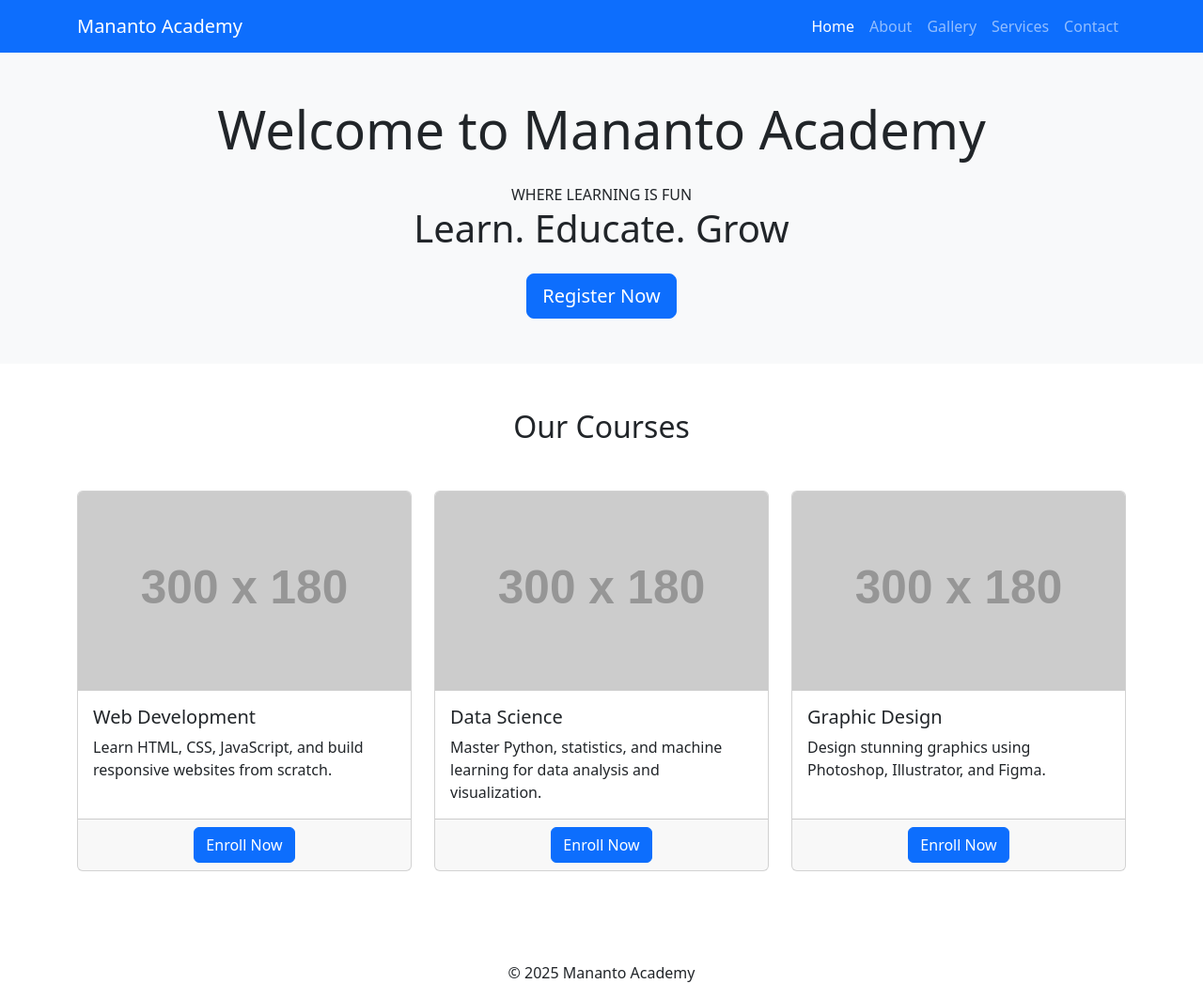
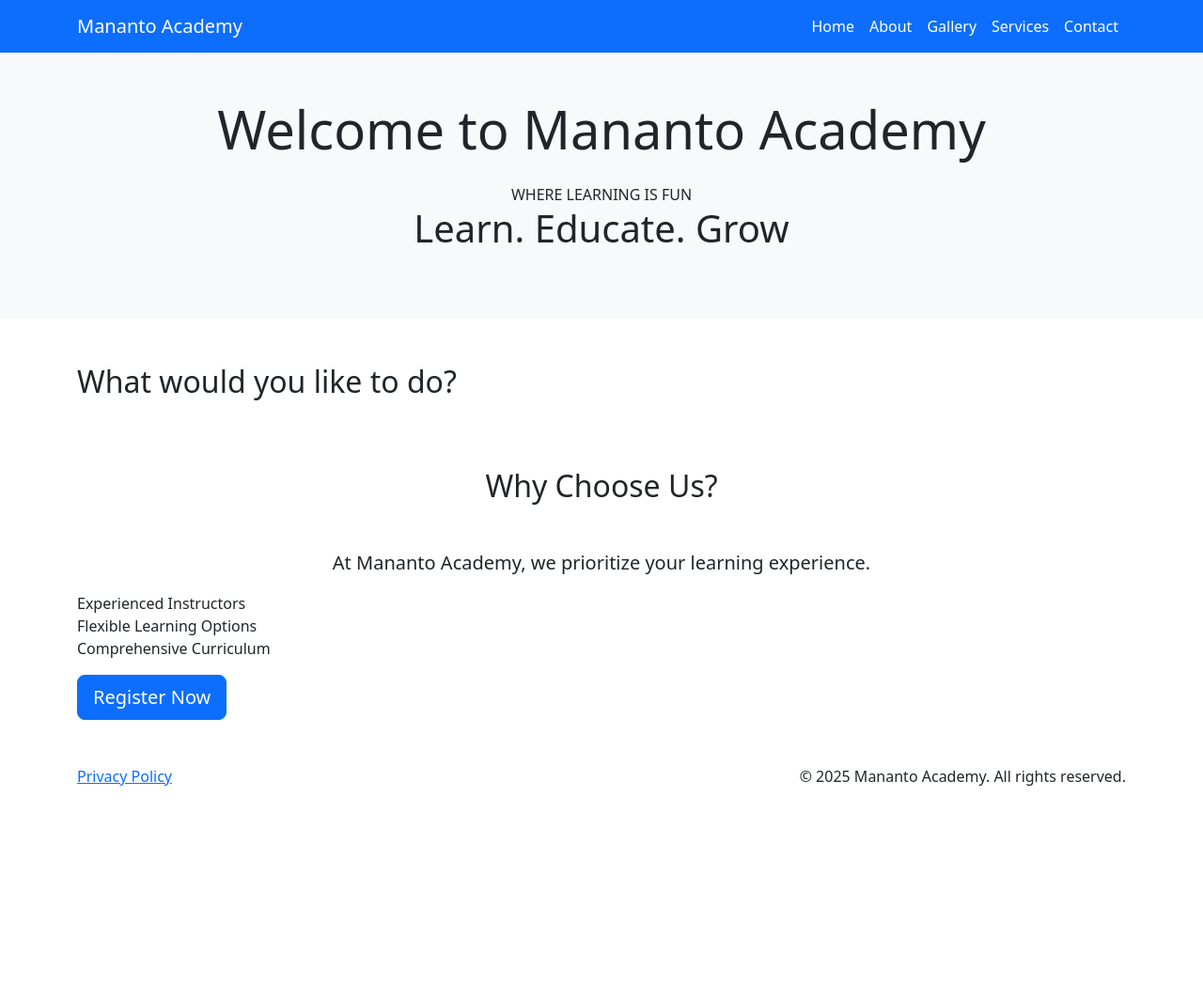
Before and after one commit to 13wealth/WEDE5020_WEBDev, a plain HTML site: page index.html in a window 1280 px wide. Shown: the whole page at 94% size. After the commit the page ends 886 px from the top, so only its background shows below. Drawn offline with nearby package versions, Linux system fonts and the light colour scheme; placeholder pictures from the web are drawn by us.

Commit message:
update: index.html footer

```diff
--- a/index.html
+++ b/index.html
@@ -1,16 +1,16 @@
 <!doctype html>
 <html lang="en">
     <head>
-        <title>Mananto Academy</title>
         <meta charset="utf-8" />
         <meta name="viewport" content="width=device-width, initial-scale=1, shrink-to-fit=no" />
-
-        <!-- Bootstrap CSS v5.2.1 -->
+        <title>Mananto Academy</title>
+        <!--- Bootstrap CSS v5.3.2 -->
         <link
             href="https://cdn.jsdelivr.net/npm/bootstrap@5.3.2/dist/css/bootstrap.min.css"
             rel="stylesheet"
             integrity="sha384-T3c6CoIi6uLrA9TneNEoa7RxnatzjcDSCmG1MXxSR1GAsXEV/Dwwykc2MPK8M2HN"
             crossorigin="anonymous" />
+        <!--- Bootstrap CSS v5.2.1 -->
         <link rel="stylesheet" href="styles.css" />
     </head>
     <body>
@@ -21,7 +21,8 @@
                 <!--- navbar-expand-lg → navbar expands (horizontal) on large screens; collapses on smaller screens -->
                 <!--- navbar-dark → dark-colored text/icons for navbar -->
                 <!--- bg-primary → background color from Bootstrap’s primary color -->
-                <div class="container">
+                <div class="container nav-container">
+                    <!--- Centers content horizontally and adds side padding -->
                     <a class="navbar-brand" href="index.html">Mananto Academy</a>
                     <!--- Links you back to the homepage -->
                     <!--- Creates a button that toggles the navigation menu for mobile screens -->
@@ -42,97 +43,71 @@
                         <!--- id="hamburger" → matches data-bs-target from the button -->
                         <ul class="navbar-nav ms-auto">
                             <li class="nav-item"><a class="nav-link active" href="index.html">Home</a></li>
-                            <!--- Links you back to the homepage -->
-                            <li class="nav-item"><a class="nav-link" href="about.html">About</a></li>
-                            <li class="nav-item"><a class="nav-link" href="gallery.html">Gallery</a></li>
-                            <li class="nav-item"><a class="nav-link" href="services.html">Services</a></li>
-                            <li class="nav-item"><a class="nav-link" href="contact.html">Contact</a></li>
+                            <li class="nav-item"><a class="nav-link active" href="about.html">About</a></li>
+                            <li class="nav-item"><a class="nav-link active" href="gallery.html">Gallery</a></li>
+                            <li class="nav-item"><a class="nav-link active" href="services.html">Services</a></li>
+                            <li class="nav-item"><a class="nav-link active" href="contact.html">Contact</a></li>
                         </ul>
                     </div>
                 </div>
             </nav>
         </header>
         <main>
-              <!--- Hero Section -->
+            <!--- Hero Section -->
             <section class="text-center py-5 bg-light">
-                  <!--- py-5 → vertical padding on the top and bottom of the section (y-axis) -->
-                <div class="container"> <!--- Centers content horizontally and adds side padding -->
+                <!--- py-5 → vertical padding on the top and bottom of the section (y-axis) -->
+                <div class="container hero-container">
                     <h1 class="display-4 mb-4">Welcome to Mananto Academy</h1>
                     <p class="mb-0">WHERE LEARNING IS FUN</p>
                     <p class="display-6 lead mb-4">Learn. Educate. Grow</p>
-                      <!--- display-6 → slightly smaller heading -->
-                      <!--- lead → makes the text stand out as a lead paragraph -->
-                      <!--- mb-4 → bottom margin -->
-                    <a href="registration.html" class="btn btn-primary btn-lg">Register Now</a>
-                      <!--- btn → basic button styling -->
-                      <!--- btn-primary → primary color -->
-                      <!--- btn-lg → large button -->
+                    <!--- display-6 → slightly smaller heading -->
+                    <!--- lead → makes the text stand out as a lead paragraph -->
+                    <!--- mb-4 → bottom margin -->
                 </div>
             </section>
-              <!--- Side panel section -->
-            <section class="py-5">
+                        <!--- side menu section -->
+            <section class="py-5"> <!--- py-5 vertical padding, top and bottom -->
                 <div class="container">
-                    <h2 class="text-center mb-5">Our Courses</h2> <!--- margin-bottom for spacing -->
+                    <h2 class="text-left mb-5">What would you like to do?</h2>
+                    <!--- margin-bottom for spacing -->
                     <div class="row g-4"> <!--- row → Bootstrap grid row, g-4 → gap between columns -->
-                          <!--- Course Card 1 -->
-                        <div class="col-sm-6 col-md-4"> <!--- col-sm-6 → 2 columns per row on small screens, col-md-4 → 3 columns per row on medium screens -->
-                            <div class="card h-100"> <!--- card → Bootstrap card component, h-100 → makes all cards in the row the same height -->
-                                <img src="https://via.placeholder.com/300x180" class="card-img-top" alt="Course 1" /> <!--- Makes image ontop of the card fit nicely with card styles -->
-                                <div class="card-body">
-                                  <!--- card-body → main content area -->
-                                  <!--- card-title → heading styling inside card -->
-                                  <!--- card-text → paragraph styling inside card -->
-                                    <h5 class="card-title">Web Development</h5>
-                                    <p class="card-text">
-                                        Learn HTML, CSS, JavaScript, and build responsive websites from scratch.
-                                    </p>
-                                </div>
-                                <div class="card-footer text-center">
-                                    <a href="#" class="btn btn-primary">Enroll Now</a>
-                                </div>
-                            </div>
-                        </div>
-
-                          <!--- Course Card 2 -->
-                        <div class="col-sm-6 col-md-4">
-                            <div class="card h-100">
-                                <img src="https://via.placeholder.com/300x180" class="card-img-top" alt="Course 2" />
-                                <div class="card-body">
-                                    <h5 class="card-title">Data Science</h5>
-                                    <p class="card-text">
-                                        Master Python, statistics, and machine learning for data analysis and
-                                        visualization.
-                                    </p>
-                                </div>
-                                <div class="card-footer text-center">
-                                    <a href="#" class="btn btn-primary">Enroll Now</a>
-                                </div>
-                            </div>
-                        </div>
-
-                          <!--- Course Card 3 -->
-                        <div class="col-sm-6 col-md-4">
-                            <div class="card h-100">
-                                <img src="https://via.placeholder.com/300x180" class="card-img-top" alt="Course 3" />
-                                <div class="card-body">
-                                    <h5 class="card-title">Graphic Design</h5>
-                                    <p class="card-text">
-                                        Design stunning graphics using Photoshop, Illustrator, and Figma.
-                                    </p>
-                                </div>
-                                <div class="card-footer text-center">
-                                    <a href="#" class="btn btn-primary">Enroll Now</a>
-                                </div>
-                            </div>
-                        </div>
+                        <!--- menu items go here -->
                     </div>
                 </div>
             </section>
+            <section>
+                <div class="container subhero-container">
+                    <h2 class="text-center mb-5">Why Choose Us?</h2>
+                    <p class="lead text-center">At Mananto Academy, we prioritize your learning experience.</p>
+                    <ul class="list-unstyled">
+                        <li>Experienced Instructors</li>
+                        <li>Flexible Learning Options</li>
+                        <li>Comprehensive Curriculum</li>
+                    </ul>
+                    <div>
+                        <a href="registration.html" class="btn btn-primary btn-lg">Register Now</a>
+                        <!--- btn → basic button styling -->
+                        <!--- btn-primary → primary color -->
+                        <!--- btn-lg → large button -->
+                    </div>
+                </div>
+            </section>
+
         </main>
-        <footer class="text-center mt-5">
-            <p class="mb-0">&copy; 2025 Mananto Academy</p>
+        <footer>
+
+            <section class="py-5 ">
+                <div class="container
+                            footer-container
+                            d-flex
+                            justify-content-between
+                            align-items-center">     <!--- use a d-flex or display:flex box for the footer -->
+                    <p class="mb-0"><a href="policy.html">Privacy Policy</a></p>
+                    <p class="mb-0">&copy; 2025 Mananto Academy. All rights reserved.</p>
+                </div>
+            </section>
         </footer>
-        <!-- Bootstrap .bundle combines Popper and Bootstrap JS -->
+        <!--- Bootstrap .bundle combines Popper and Bootstrap JS -->
         <script src="https://cdn.jsdelivr.net/npm/bootstrap@5.3.2/dist/js/bootstrap.bundle.min.js"></script>
     </body>
 </html>
```
Also changed, not shown: template.html (added, +46 -0 lines).
